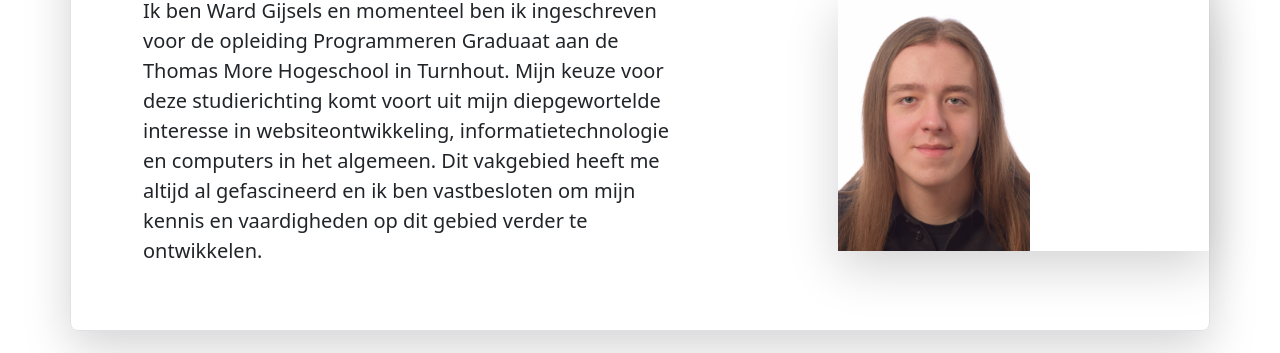
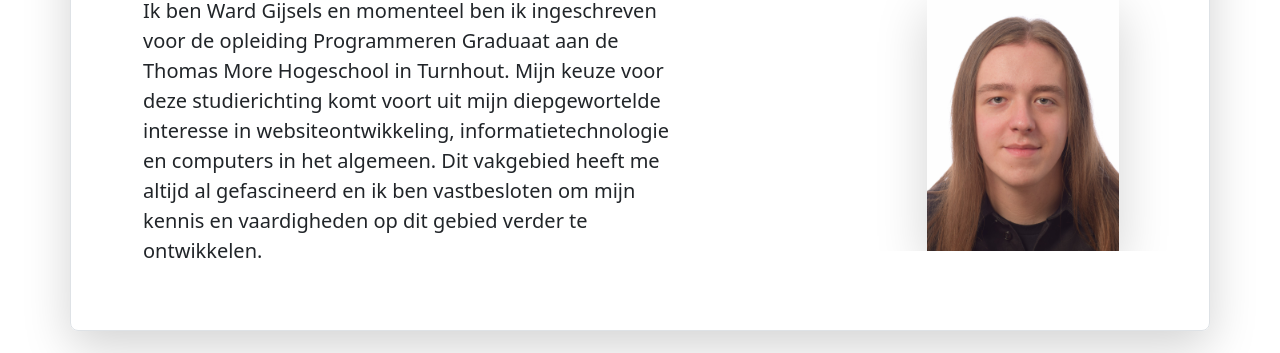
Before and after one commit to WardGijsels/project2, a plain HTML site: page root/index.html in a window 1280 px wide. Shown: the part 243-596 px from the top of the page. Drawn offline with Linux system fonts and the light colour scheme.

Commit message:
apart folder voor css bestand aangemaakt

```diff
--- a/root/stijl.css
+++ b/css/stijl.css
@@ -4,6 +4,9 @@
 
 .Passfoto {
     width: 192px;
+    display: block;
+    margin-left: auto;
+    margin-right: auto;
 }
 
 .gamingfoto {
--- a/root/index.html
+++ b/root/index.html
@@ -6,7 +6,7 @@
   <meta name="viewport" content="width=device-width, initial-scale=1.0" />
   <title>Start</title>
   <link rel="stylesheet" href="/project2/bootstrap/css/bootstrap.min.css" />
-  <link rel="stylesheet" href="/project2/root/stijl.css" />
+  <link rel="stylesheet" href="/project2/css/stijl.css" />
   <link rel="icon" type="image/png" href="/project2/images/Logo.png">
   <link rel="stylesheet" href="/project2/bootstrap/bootstrap-icons-1.11.1/bootstrap-icons.min.css">
 </head>
@@ -55,8 +55,8 @@
           altijd al gefascineerd en ik ben vastbesloten om mijn kennis en vaardigheden op dit gebied verder te
           ontwikkelen.</p>
       </div>
-      <div class="col-lg-4 offset-lg-1 p-0 overflow-hidden shadow-lg">
-        <img src="/project2/images/passfoto.jpg" alt="passfoto" class="Passfoto">
+      <div class="col-lg-4 offset-lg-1 p-0 overflow-hidden ">
+        <img src="/project2/images/passfoto.jpg" alt="passfoto" class="Passfoto shadow-lg">
       </div>
     </div>
   </div> <!-- Einde hero section -->
```
Also changed, not shown: root/contact.html (+2 -2 lines), root/cv.html (+1 -1 lines), root/ervaring.html (+1 -1 lines), root/hobbys.html (+1 -1 lines).
